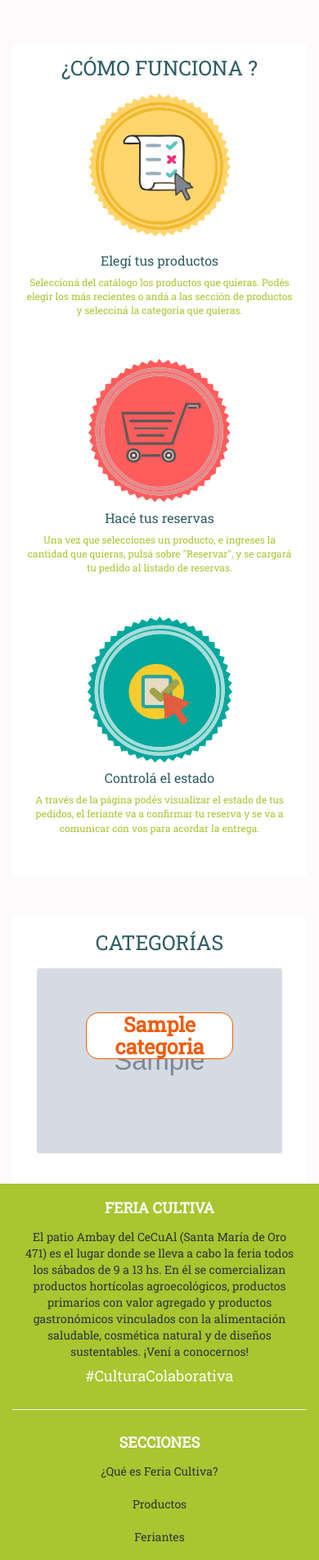
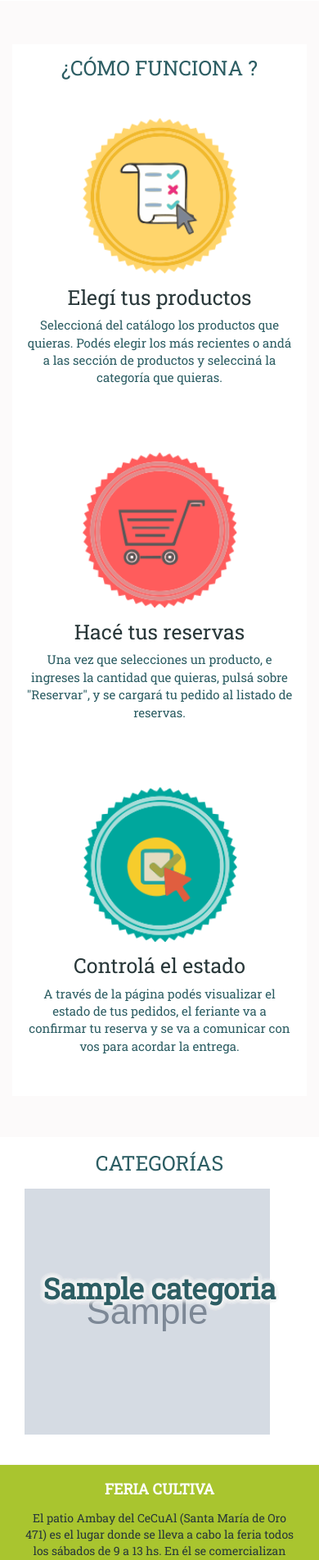
Before and after one commit to EmaRuidiaz/Cecual, a Django app: template feriacultiva/templates/start.html in a window 390 px wide. Shown: the part 1070-2973 px from the top of the page at 82% size. Run offline with Django 3.2, Linux system fonts and the light colour scheme; the template is opened without the code that fills it: most values are stand-ins (such as "Sample title", 1, 10 or a date in 2020); grey boxes marked "Sample" are stand-in pictures; some libraries are stand-ins or nearby versions.

Commit message:
start categoria update

```diff
--- a/feriacultiva/statics/css/head.css
+++ b/feriacultiva/statics/css/head.css
@@ -91,7 +91,8 @@ body{
 
 .card {overflow:hidden;}
 
-/*contenido de la card /titulo de la card*/
+/*contenido de la
+ /titulo de la card*/
 
 /*estilo categorias/*
 /*título de la categoría*/
@@ -180,11 +181,14 @@ color: #fff;
   font-size: 12px;
   font-family: "Roboto Slab", serif;
   color: #283739;
+
 }
 
 .titulo-seccion{
-  font-size: 18px;
-  font-family:  "Roboto Slab", serif;
+  margin-top: 15px;
+  font-size: 25px;
+  font-family: "Roboto Slab", serif;
+  color: #283739;
 
 }
 
@@ -194,15 +198,17 @@ color: #fff;
 }
 
 .box-text{
-
- font-size: 12px;
- color: #a9c52f;
+  color: #2c5d63;
+  font-size: 15px;
+  font-family: "Roboto Slab", serif;
 }
 
 .titulo-seccion{
-  font-size: 16px;
-  font-family:  "Roboto Slab", serif;
-  color: #2c5d63;
+
+  margin-top: 15px;
+  font-size: 25px;
+  font-family: "Roboto Slab", serif;
+  color: #283739;
 }
 
 .categoria{
@@ -214,16 +220,18 @@ color: #fff;
 
 .card-categoria{
      font-family:  "Roboto Slab", serif;
-     background-color: #fff;
-     width:  180px;
      text-align: center;
-     color: #f45905;
-     margin-top: 40px;
-     font-size: 25px;
+     color: #2c5d63;
+     text-shadow:
+    0 0 0.2em #f5f5f5, 0 0 0.2em #f5f5f5,
+    0 0 0.2em #f5f5f5,
+    0 0 0.2em #f5f5f5, 0 0 0.2em #f5f5f5,
+    0 0 0.2em #f5f5f5;
+     margin-top: 90px;
+     width: 100%;
+     font-size: 35px;
      font-weight: bold;
-     border-radius: 15px;
-     border-color: #f45905;
-     border: solid 1px;
+
 }
 
 .navbar-nav{
@@ -238,3 +246,17 @@ color: #fff;
   font-weight: bold;
   font-size: 20px;
 }
+
+
+
+/* seccion como funciona */
+.img-como-funciona {
+  width: 189px;
+    margin-top: 30px;
+}
+
+
+.card-img-cat {
+  width: 300px;
+  height: 300px;
+}
--- a/feriacultiva/templates/start.html
+++ b/feriacultiva/templates/start.html
@@ -180,20 +180,21 @@
     </div>
     </div>
 </div>
+</div>
 
 
-<div class="container categoria" >
+<div class="container-fluid categoria" >
           <h1 class="my-1 ">
               CATEGORÍAS
           </h1>
 
 
-<div class="container">
+  <div class="container-fluid">
     <div class="row">
       {% for p in Categorias %}
-          <div class="col-md-3 col-sm-3 col-xs-12 single_portfolio_text mx-auto" style="margin-bottom: 5px;">
-             <div class="card bg-white text-white">
-              <img src=" {{p.foto.url}} " class="card-img" alt="">
+          <div class="col-md-3 col-sm-3 col-xs-12 mx-auto" style="margin-bottom: 5px;">
+             <div class="card-img-cat bg-white text-white">
+                <img src=" {{p.foto.url}} " class="card-img-cat" alt="">
                 <div class="card-img-overlay">
                  <h5 class="card-categoria mx-auto" >{{p.nombre}}</h5>
 
@@ -205,13 +206,7 @@
     </div>
   </div>
 
-
-
-
-
-
-
-  </div>
+</div>
 
 </section>
 
```
